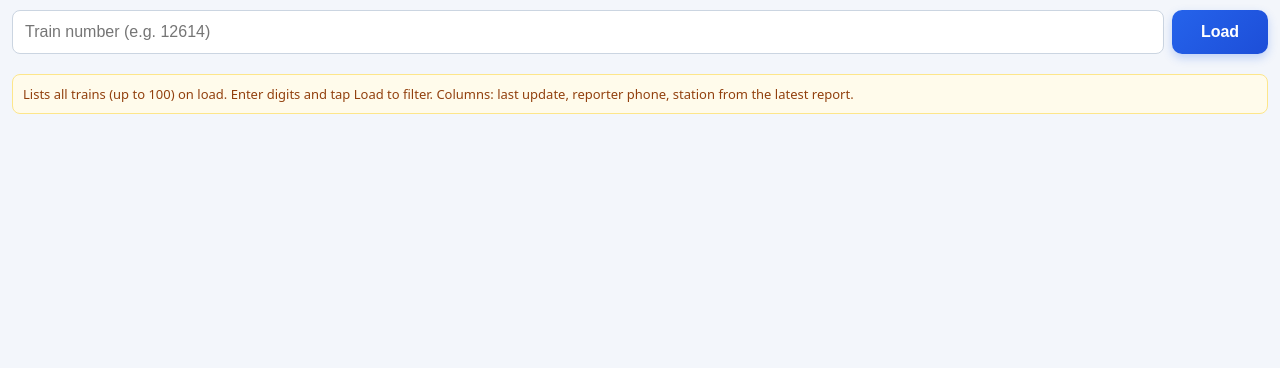
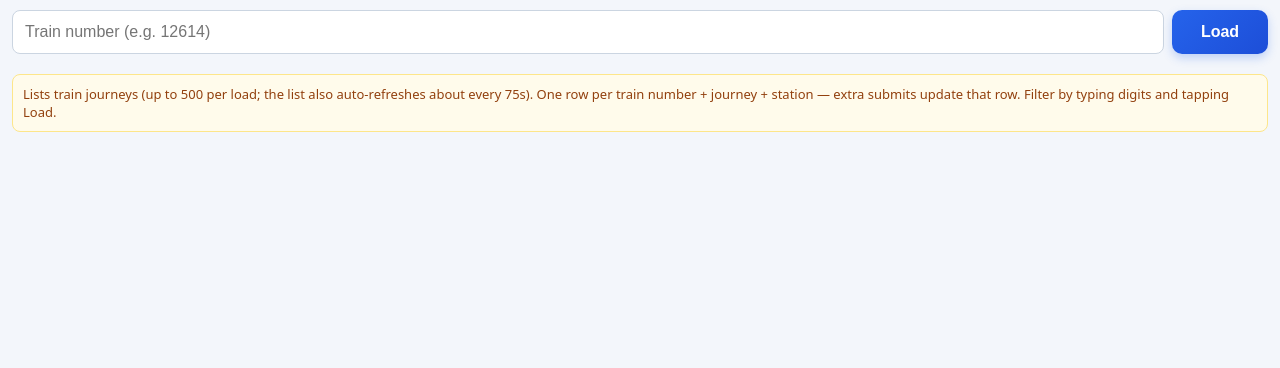
Before and after one commit to LohitkumarD/coach-positions, a Django app: page / in a window 1280 px wide. Shown: the part 52-420 px from the top of the page. Run offline with Django 5.2, Linux system fonts and the light colour scheme; the visitor is signed in with stand-in values (Sample User, id 1); data that the repository does not hold is empty.

Commit message:
fix(board): higher list cap, total count header, clarify merged journeys
- composition-search: limit up to 500, default 200, X-Total-Count header
- board: request 500 rows, caption shows N of M, explains one row per journey
- auto-refresh board list every 75s

Made-with: Cursor

```diff
--- a/ops/static/ops/board.js
+++ b/ops/static/ops/board.js
@@ -159,6 +159,7 @@ function formatDt(iso) {
 
 function renderTrainSearchResults(rows, options) {
   const isFiltered = options && options.filtered;
+  const totalAll = options && typeof options.totalCount === "number" ? options.totalCount : null;
   if (!rows || rows.length === 0) {
     boardCards.innerHTML = `
       <article class="card">
@@ -172,9 +173,18 @@ function renderTrainSearchResults(rows, options) {
     `;
     return;
   }
-  const heading = isFiltered
-    ? `<p class="meta board-list-caption"><strong>${rows.length}</strong> matching train(s)</p>`
-    : `<p class="meta board-list-caption">Showing up to <strong>${rows.length}</strong> train(s), most recently updated first. Use the box to filter.</p>`;
+  let heading;
+  if (isFiltered) {
+    if (totalAll != null && totalAll > rows.length) {
+      heading = `<p class="meta board-list-caption"><strong>${rows.length}</strong> matching of <strong>${totalAll}</strong> train journey(s). Tap Load after clearing the box to see the full list.</p>`;
+    } else {
+      heading = `<p class="meta board-list-caption"><strong>${rows.length}</strong> matching train journey(s).</p>`;
+    }
+  } else if (totalAll != null && totalAll > rows.length) {
+    heading = `<p class="meta board-list-caption">Showing <strong>${rows.length}</strong> of <strong>${totalAll}</strong> train journey(s), most recently updated first. Each row is one train (same number + journey + station stays merged).</p>`;
+  } else {
+    heading = `<p class="meta board-list-caption">Showing <strong>${rows.length}</strong> train journey(s), most recently updated first. Each row is one train — multiple submits for the same journey update that row.</p>`;
+  }
   boardCards.innerHTML =
     heading +
     rows
@@ -212,14 +222,19 @@ function renderTrainSearchResults(rows, options) {
 }
 
 async function fetchTrainBoard() {
-  let url = "/api/v1/trains/composition-search?limit=100";
+  let url = "/api/v1/trains/composition-search?limit=500";
   if (currentTrainQuery.length > 0) {
     url += `&q=${encodeURIComponent(currentTrainQuery)}`;
   }
   const res = await fetch(url);
   if (!res.ok) throw new Error(`HTTP ${res.status}`);
   const rows = await res.json();
-  renderTrainSearchResults(rows, { filtered: currentTrainQuery.length > 0 });
+  const tcRaw = res.headers.get("X-Total-Count");
+  const totalCount = tcRaw != null && tcRaw !== "" ? Number(tcRaw) : NaN;
+  renderTrainSearchResults(rows, {
+    filtered: currentTrainQuery.length > 0,
+    totalCount: Number.isFinite(totalCount) ? totalCount : null,
+  });
 }
 
 async function fetchAlerts() {
@@ -355,6 +370,13 @@ loadBtn.addEventListener("click", async () => {
 
 setInterval(fetchAlerts, 12000);
 
+/** Refresh the train list periodically so new journeys appear without tapping Load. */
+setInterval(() => {
+  fetchTrainBoard().catch(() => {
+    /* ignore */
+  });
+}, 75000);
+
 (async function initBoard() {
   const initial = loadTrainQueryPreference();
   if (stationInput && initial) {
--- a/ops/views.py
+++ b/ops/views.py
@@ -279,7 +279,8 @@ class TrainCompositionSearchView(APIView):
 
     def get(self, request: Request):
         q = (request.query_params.get("q") or "").strip()
-        limit = min(max(int(request.query_params.get("limit", 50)), 1), 100)
+        # Allow larger boards (ops-heavy sites); client may request up to 500.
+        limit = min(max(int(request.query_params.get("limit", 200)), 1), 500)
         # Sort by latest activity first so a just-submitted train is not buried behind 100 newer journey_dates.
         _epoch = datetime(1970, 1, 1, tzinfo=dt_timezone.utc)
         if len(q) >= 2:
@@ -288,6 +289,7 @@ class TrainCompositionSearchView(APIView):
             base = TrainService.objects.filter(train_no__startswith=q)
         else:
             base = TrainService.objects.all()
+        total_count = base.count()
         qs = (
             base.annotate(
                 _last_sub_at=models.Max("submissions__submitted_at"),
@@ -349,7 +351,7 @@ class TrainCompositionSearchView(APIView):
                     "confidenceBand": snap.confidence_band if snap else None,
                 }
             )
-        return Response(out)
+        return Response(out, headers={"X-Total-Count": str(total_count)})
 
 
 class BoardView(APIView):
--- a/templates/ops/board.html
+++ b/templates/ops/board.html
@@ -10,7 +10,7 @@
   <input id="stationCode" inputmode="numeric" pattern="[0-9]*" placeholder="Train number (e.g. 12614)" autocomplete="off" />
   <button id="loadBtn" type="button">Load</button>
 </section>
-<p class="hint-panel board-search-hint">Lists all trains (up to 100) on load. Enter digits and tap Load to filter. Columns: last update, reporter phone, station from the latest report.</p>
+<p class="hint-panel board-search-hint">Lists train journeys (up to 500 per load; the list also auto-refreshes about every 75s). One row per train number + journey + station — extra submits update that row. Filter by typing digits and tapping Load.</p>
 <section id="alertsPanel" class="alerts-wrap"></section>
 <main id="boardCards" class="board-main"></main>
 
```
Also changed, not shown: ops/tests/test_train_composition_search.py (+13 -0 lines).
